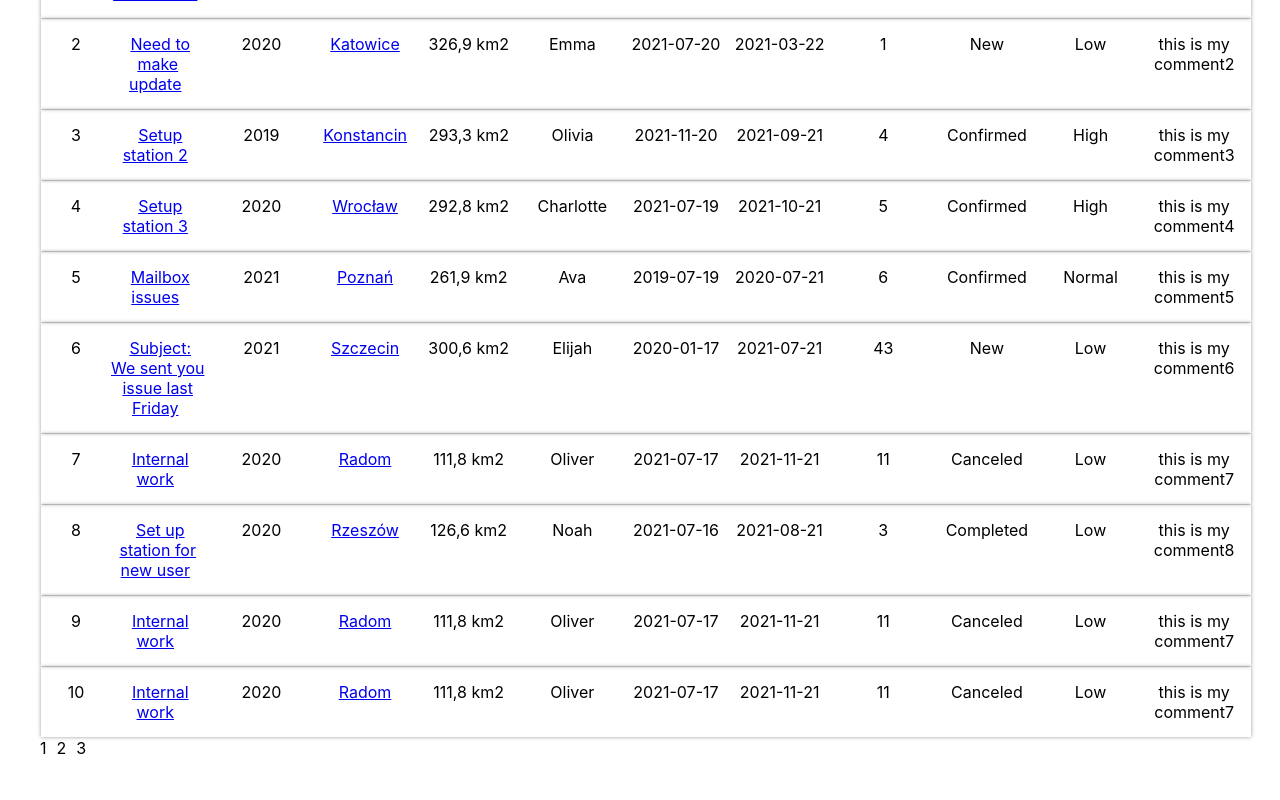
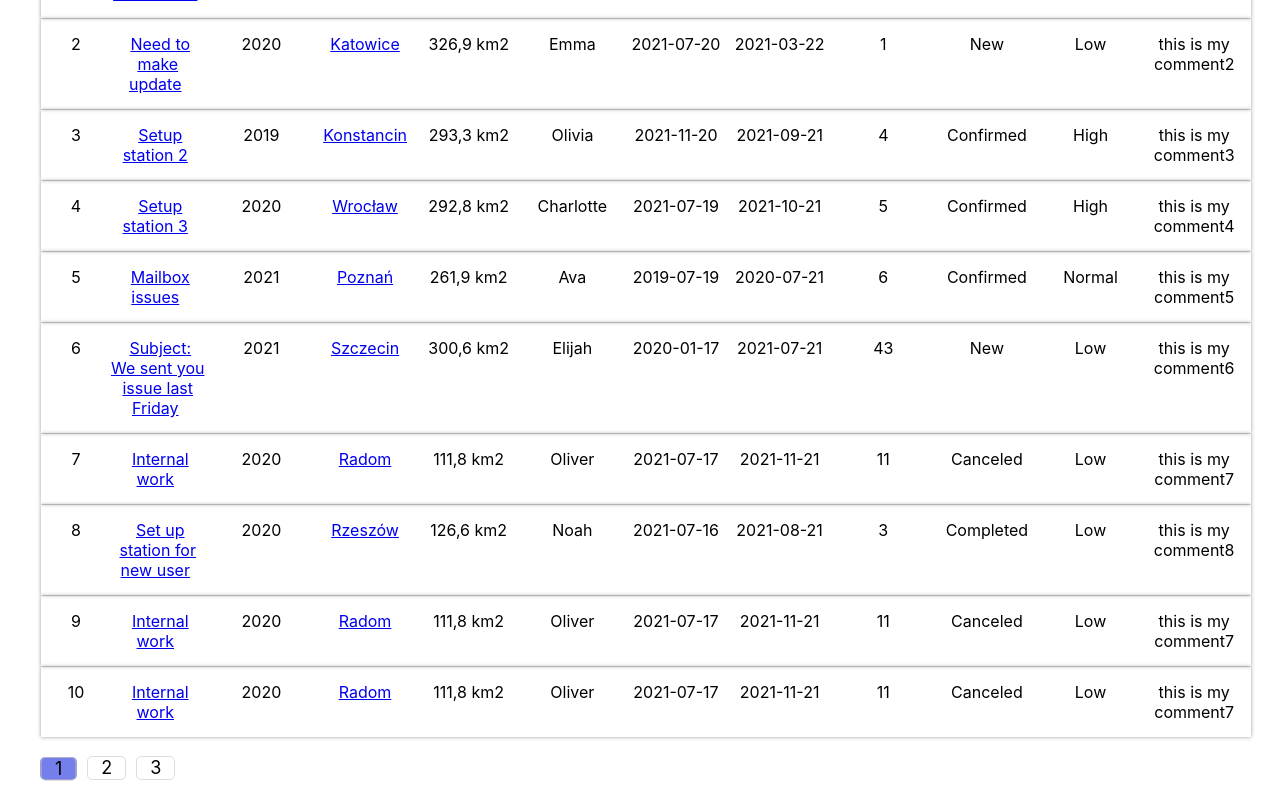
Before and after one commit to A1eeex/baza-projects, a React (Create React App) app: page / in a window 1280 px wide. Shown: the part 335-1135 px from the top of the page. Before the commit the page ends 1093 px from the top, so only its background shows below. Built offline with nearby package versions, Linux system fonts and the light colour scheme.

Commit message:
styled add

```diff
--- a/src/components/atoms/Pagination/Pagination.js
+++ b/src/components/atoms/Pagination/Pagination.js
@@ -11,7 +11,7 @@ const Pagination = ({totalPost,postPerPage, paginate, hash}) => {
                 <ul className={styled.pagination}>
                     {pageNumber.map((item, i)=>(
                         <li key={i} className={`${styled.paginationItem} ${(i +1) === hash ? styled.paginationItemActive : null}`}>
-                            <a onClick={()=> paginate(item)}> {item}</a>
+                            <a onClick={()=> paginate(item)} className={styled.paginationLink}> {item}</a>
                         </li>
                     ) )}
                 </ul>
--- a/src/components/atoms/Pagination/Pagination.module.css
+++ b/src/components/atoms/Pagination/Pagination.module.css
@@ -5,19 +5,37 @@
     justify-content: start;
 
     padding: 0;
-    margin: 0 10px 0 0;
+    margin: 20px 10px 20px 0px;
 }
 
 .paginationItem{
+    text-decoration: none;
     margin-right: 10px;
+    padding: 0;
 }
 .paginationItem:hover{
-    border-color: #4c58e1;
-    background-color: #4c58e1;
+    background-color: #757fec;
     color: white;
+    border-radius: 5px;
+    text-decoration: none;
+    border: 1px solid rgba(192, 191, 191, 0.51);
 }
 
 .paginationItemActive{
-    background-color: #4c58e1;
+    border: 1px solid rgba(192, 191, 191, 0.51);
+    margin-right: 10px;
+    background-color: #757fec;
     color: white;
+    border-radius: 5px;
+    text-decoration: none;
 }
+
+.paginationLink{
+    font-size: 18px;
+    border: 1px solid rgba(192, 191, 191, 0.51);
+    color: black;
+    padding: 0px 13px 1px 13px;
+    text-decoration: none;
+    border-radius: 5px;
+    transition: all 0.4s ease-in-out;
+}
--- a/src/components/molekuls/TableProjekts/TableProjekts.js
+++ b/src/components/molekuls/TableProjekts/TableProjekts.js
@@ -36,7 +36,7 @@ const TableProjects = ({data}) => {
     const [currentPage, setCurrentPage] = useState(1)
     const [postPerPage] = useState(10)
 
-    const [hash, setHash] = useState(Number(window.location.hash.replace(/#/g, '')));
+    const [hash, setHash] = useState(1);
 
 
     // ----------Get current post----------
```
